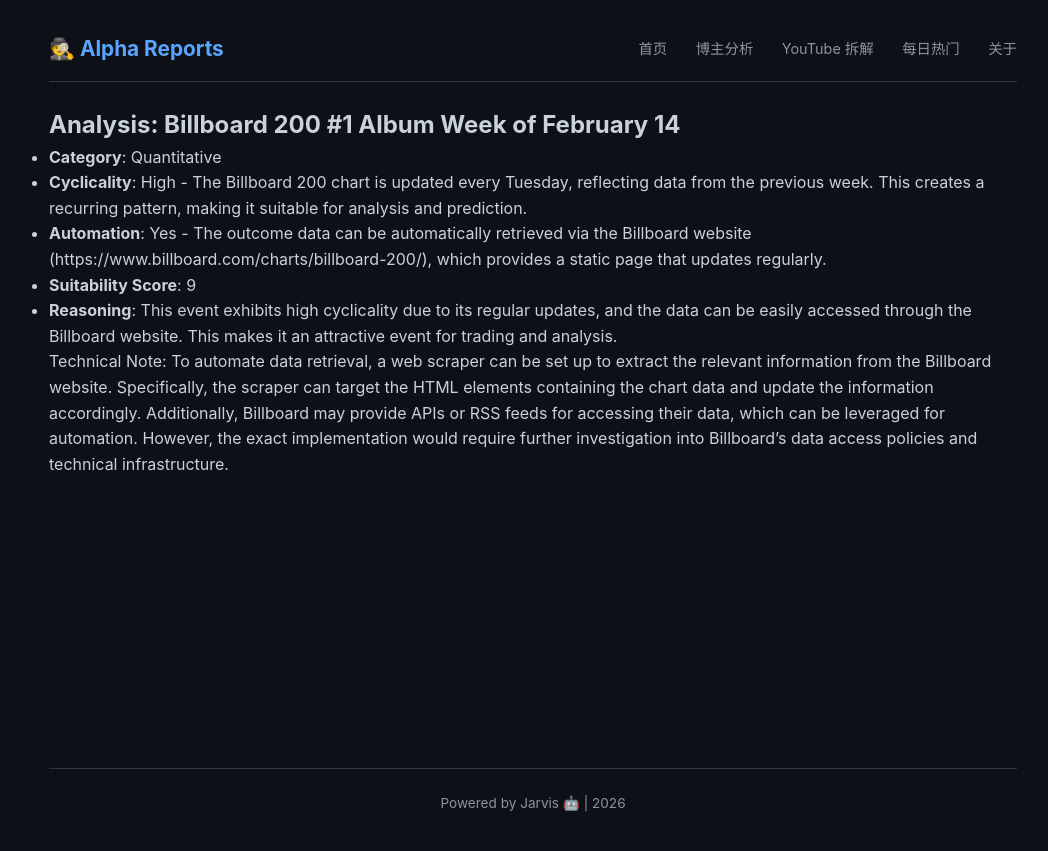
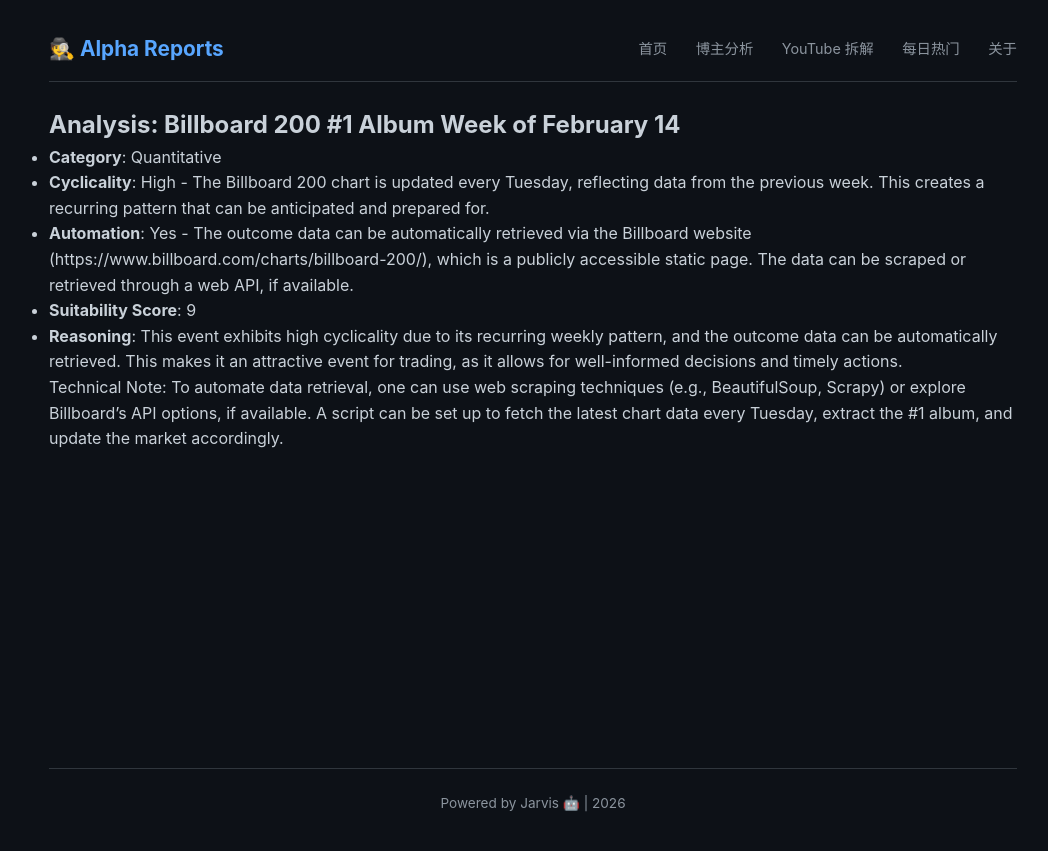
Before and after one commit to amencris073-png/crypto-alpha-reports, a Jekyll site: the page built from polymarket_analysis/quantitative/2026-02-04_billboard_200_1_album_week_of_february_14.md, in a window 1280 px wide. Shown: the top 851 px of the page, without its empty margins (107-1155 px from the left). Built offline with Jekyll 4.4.1, drawn with Linux system fonts in a browser that asks for light colours; our own code applies the rules of GitHub Pages for plain Markdown files.

Commit message:
Automated analysis for Billboard 200 #1 Album Week of February 14

```diff
--- a/polymarket_analysis/quantitative/2026-02-04_billboard_200_1_album_week_of_february_14.md
+++ b/polymarket_analysis/quantitative/2026-02-04_billboard_200_1_album_week_of_february_14.md
@@ -1,9 +1,9 @@
 ## Analysis: Billboard 200 #1 Album Week of February 14
 
 - **Category**: Quantitative
-- **Cyclicality**: High - The Billboard 200 chart is updated every Tuesday, reflecting data from the previous week. This creates a recurring pattern, making it suitable for analysis and prediction.
-- **Automation**: Yes - The outcome data can be automatically retrieved via the Billboard website (https://www.billboard.com/charts/billboard-200/), which provides a static page that updates regularly.
+- **Cyclicality**: High - The Billboard 200 chart is updated every Tuesday, reflecting data from the previous week. This creates a recurring pattern that can be anticipated and prepared for.
+- **Automation**: Yes - The outcome data can be automatically retrieved via the Billboard website (https://www.billboard.com/charts/billboard-200/), which is a publicly accessible static page. The data can be scraped or retrieved through a web API, if available.
 - **Suitability Score**: 9
-- **Reasoning**: This event exhibits high cyclicality due to its regular updates, and the data can be easily accessed through the Billboard website. This makes it an attractive event for trading and analysis.
+- **Reasoning**: This event exhibits high cyclicality due to its recurring weekly pattern, and the outcome data can be automatically retrieved. This makes it an attractive event for trading, as it allows for well-informed decisions and timely actions.
 
-Technical Note: To automate data retrieval, a web scraper can be set up to extract the relevant information from the Billboard website. Specifically, the scraper can target the HTML elements containing the chart data and update the information accordingly. Additionally, Billboard may provide APIs or RSS feeds for accessing their data, which can be leveraged for automation. However, the exact implementation would require further investigation into Billboard's data access policies and technical infrastructure.
+Technical Note: To automate data retrieval, one can use web scraping techniques (e.g., BeautifulSoup, Scrapy) or explore Billboard's API options, if available. A script can be set up to fetch the latest chart data every Tuesday, extract the #1 album, and update the market accordingly.
```
